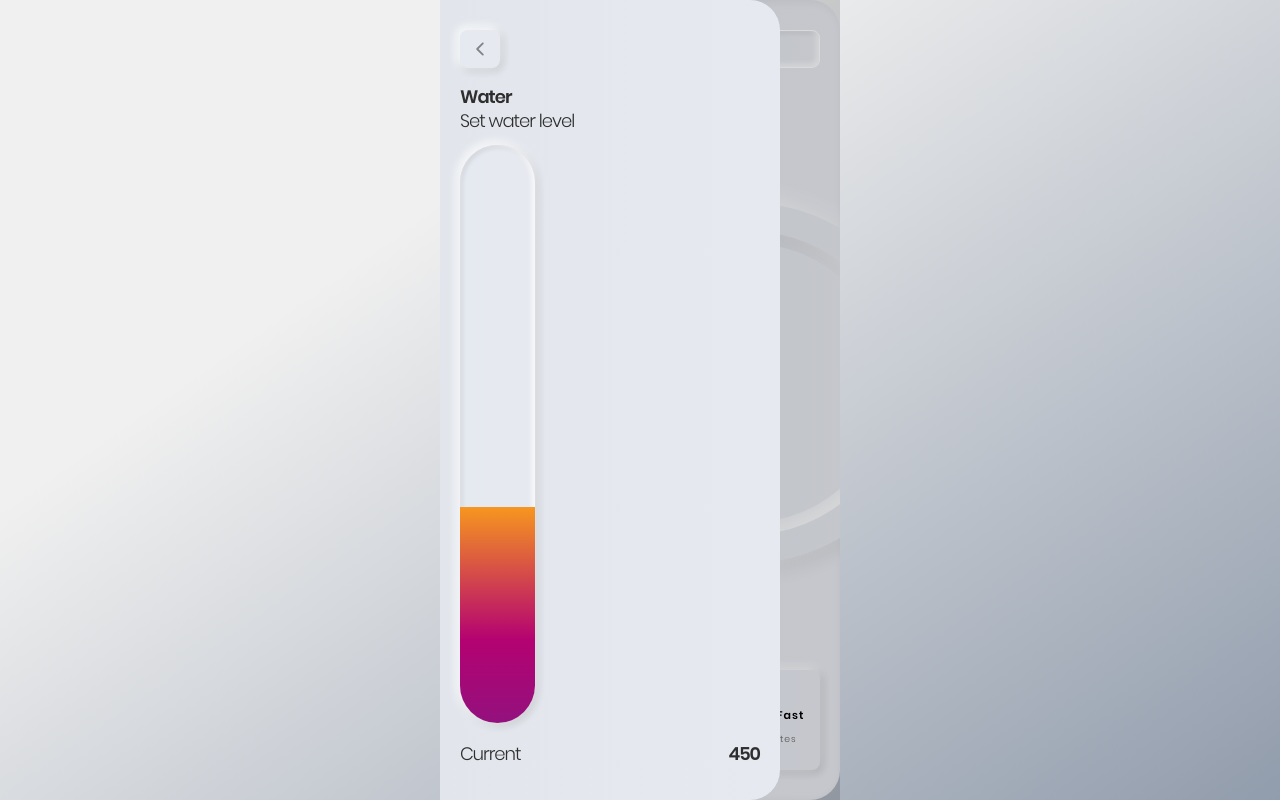
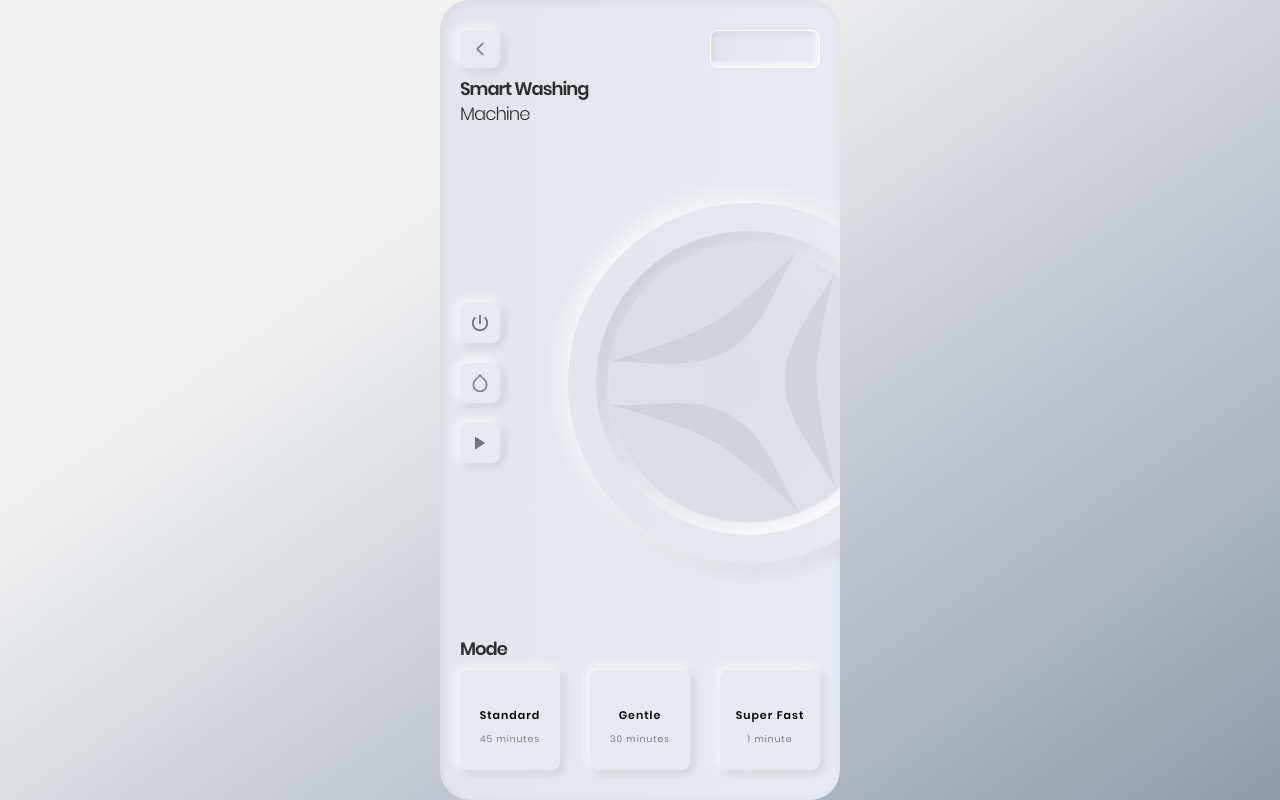
Before and after one commit to aiibe/remotewasher, a Svelte app: page / in a window 1280 px wide. Built offline with nearby package versions, Linux system fonts and the light colour scheme.

Commit message:
Spinning effect added

```diff
--- a/src/scss/style.scss
+++ b/src/scss/style.scss
@@ -197,6 +197,22 @@ svg {
 					width: 35vh;
 					background-image: linear-gradient(90deg, #e2e6ec 0%, #e7e9f0 100%);
 					box-shadow: none;
+
+					svg.spinner {
+						width: 100%;
+						animation: spinner 1.5s linear infinite;
+						opacity: 1;
+
+						path {
+							opacity: 0.6;
+						}
+					}
+
+					@keyframes spinner {
+						100% {
+							transform: rotate(360deg);
+						}
+					}
 				}
 			}
 		}
--- a/src/ui/Animator.svelte
+++ b/src/ui/Animator.svelte
@@ -1,8 +1,32 @@
+<script>
+	import { isRunning } from './State'
+</script>
+
 <div class="animator">
 	<div class="draw">
 		<div class="machine">
 			<div class="inside">
-				<div class="spin"></div>
+				<div class="spin">
+					<svg xmlns="http://www.w3.org/2000/svg" viewBox="0 0 32.506 32.506" class="spinner"
+						style="animation-play-state: {$isRunning ? 'running' : 'paused'}">
+						<defs>
+							<radialGradient gradientTransform="matrix(1 0 0 1.14149 0 -28.288)" r="13.229" fy="199.147" fx="51.313"
+								cy="199.147" cx="51.313" id="a" gradientUnits="userSpaceOnUse">
+								<stop offset="0" stop-color="#e2e6ec" />
+								<stop offset="1" stop-color="#e7e9f0" />
+							</radialGradient>
+						</defs>
+						<g transform="translate(-34.979 -183.04)">
+							<circle r="16.198" cy="199.238" cx="51.177" fill-opacity=".04" paint-order="markers stroke fill" />
+							<path
+								d="M35.183 196.843s8.49-2.48 12.253-4.714c3.564-2.118 9.473-8.06 9.473-8.06l4.354 2.478s-2.03 7.846-2.035 11.855c-.008 4.504 2.24 13.325 2.24 13.325l-4.316 2.544s-6.212-6.1-9.96-8.214c-3.682-2.078-11.964-4.204-11.964-4.204l-.045-5"
+								fill-opacity=".08" />
+							<path
+								d="M59.2 185.125a16.2 16.2 0 00-2.281-1.056c-2.605 3.97-3.73 8.954-7.904 11.4-3.955 2.526-9.28 1.328-13.822 1.365a16.2 16.2 0 00.045 5.01c4.74.272 9.622-1.248 13.838 1.14 4.163 2.16 5.786 7.366 8.087 11.278a16.2 16.2 0 004.316-2.544c-2.134-4.238-5.886-7.702-5.925-12.544-.21-4.683 3.484-8.7 5.72-12.636a16.2 16.2 0 00-2.073-1.422z"
+								fill="url(#a)" paint-order="markers stroke fill" />
+						</g>
+					</svg>
+				</div>
 			</div>
 		</div>
 	</div>
--- a/src/ui/Controls.svelte
+++ b/src/ui/Controls.svelte
@@ -22,8 +22,8 @@
 		power.set(!$power)
 
 		// Default mode
-		selectedMode.set('Standard')
-		timer.set(45 * 60 * 1000)
+		selectedMode.set('Super Fast')
+		timer.set(1 * 60 * 1000)
 
 		// Switch OFF
 		if (!$power) {
--- a/src/ui/Mode.svelte
+++ b/src/ui/Mode.svelte
@@ -1,6 +1,6 @@
 <script>
 	import { selectedMode, timer, isRunning, power } from './State'
-	const mode = [{ name: 'Standard', minutes: 45 }, { name: 'Gentle', minutes: 30 }, { name: 'Super Fast', minutes: 2 }]
+	const mode = [{ name: 'Standard', minutes: 45 }, { name: 'Gentle', minutes: 30 }, { name: 'Super Fast', minutes: 1 }]
 
 	function setMode(m) {
 		if (!$isRunning && $power) {
@@ -17,7 +17,7 @@
 		{#each mode as m}
 			<button class:active={$selectedMode === m.name} on:click="{ () => setMode(m) }">
 				{m.name}
-				<small>{m.minutes} minutes</small>
+				<small>{m.minutes} {m.minutes == 1 ? 'minute' : 'minutes'}</small>
 			</button>
 		{/each}
 	</div>
--- a/src/ui/State.js
+++ b/src/ui/State.js
@@ -2,9 +2,9 @@ import { writable } from 'svelte/store'
 
 const power = writable(false)
 const isRunning = writable(false)
-const modalOpen = writable(true)
+const modalOpen = writable(false)
 const selectedMode = writable('')
 const timer = writable(0) // ms
-const waterLevel = writable(450) // max 1200
+const waterLevel = writable(550) // max 1200
 
 export { isRunning, modalOpen, selectedMode, timer, power, waterLevel }
```
